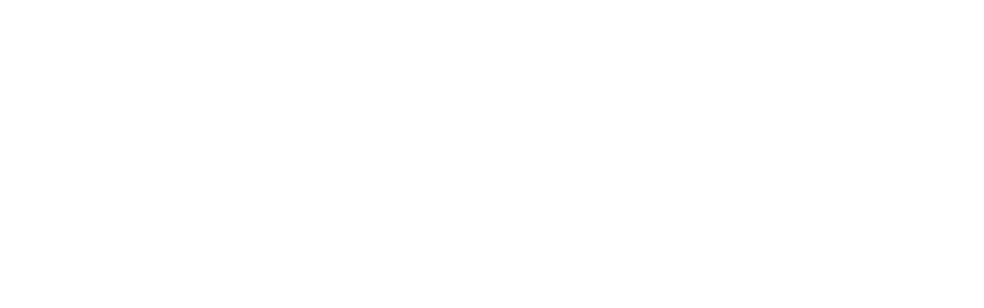
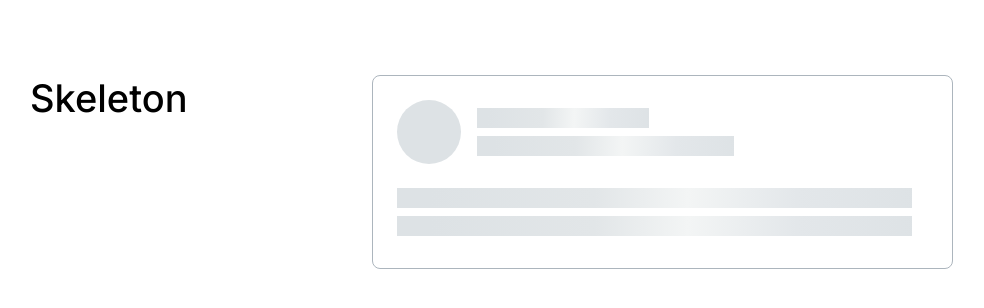
Before and after one commit to js-tasks-ru/htmlcss-20210513_bygermina, a website: page 04-lection2/02-skeleton/index.html in a window 1280 px wide. Shown: the whole page, without its empty margins (135-1119 px from the left). Drawn offline with Linux system fonts and the light colour scheme.

Commit message:
lecture2 skeleton

```diff
--- a/04-lection2/02-skeleton/index.html
+++ b/04-lection2/02-skeleton/index.html
@@ -4,8 +4,40 @@
     <head>
         <link rel="stylesheet" href="../../assets/css/main.css">
         <link rel="stylesheet" href="./skeleton.css">
+
+        <style>
+            .card {
+                display: flex;
+            }
+
+            .card__title {
+                font-family: 'Inter', sans-serif;
+                font-weight: 500;
+                font-size: 38px;
+                margin: 0px 184px 0px 165px;
+            }
+
+            .card__skeleton {
+                margin-top: 75px;
+            }
+        </style>
+
     </head>
     <body>
+        <div class="card card__skeleton">
+            <h2 class="card__title">Skeleton</h2>
+            <div class="skeleton">
+                <div>
+                    <div class="skeleton__foto"></div>
+                    <div class="skeleton__content skeleton-float skeleton-title1"></div>
+                    <div class="skeleton__content skeleton-float skeleton-title2"></div>
 
+                </div>
+                <div>
+                    <div class="skeleton__content"></div>
+                    <div class="skeleton__content"></div>
+                </div>
+            </div>
+        </div>
     </body>
 </html>
--- a/04-lection2/02-skeleton/skeleton.css
+++ b/04-lection2/02-skeleton/skeleton.css
@@ -0,0 +1,43 @@
+.skeleton {
+  border: 1px solid var(--grey-3);
+  box-sizing: border-box;
+  border-radius: 8px;
+  padding: 24px 40px 32px 24px;
+  display: flex;
+  flex-direction: column;
+}
+
+.skeleton__foto {
+  width: 64px;
+  height: 64px;
+  border-radius: 50%;
+  background-color: var(--grey-2);
+  float: left;
+  margin: 0 16px 16px 0;
+}
+
+.skeleton__content {
+  width: 515px;
+  height: 20px;
+  margin-top: 8px;
+  background: linear-gradient(
+    92.51deg,
+    #dde2e5 6.44%,
+    #e2e6e8 38.47%,
+    #f3f5f5 56.48%,
+    #e3e7ea 77.5%,
+    #dde2e5 102.52%
+  );
+}
+
+.skeleton-float {
+  margin-left: 80px;
+}
+
+.skeleton-title1 {
+  width: 172px;
+}
+
+.skeleton-title2 {
+  width: 257px;
+}
```
